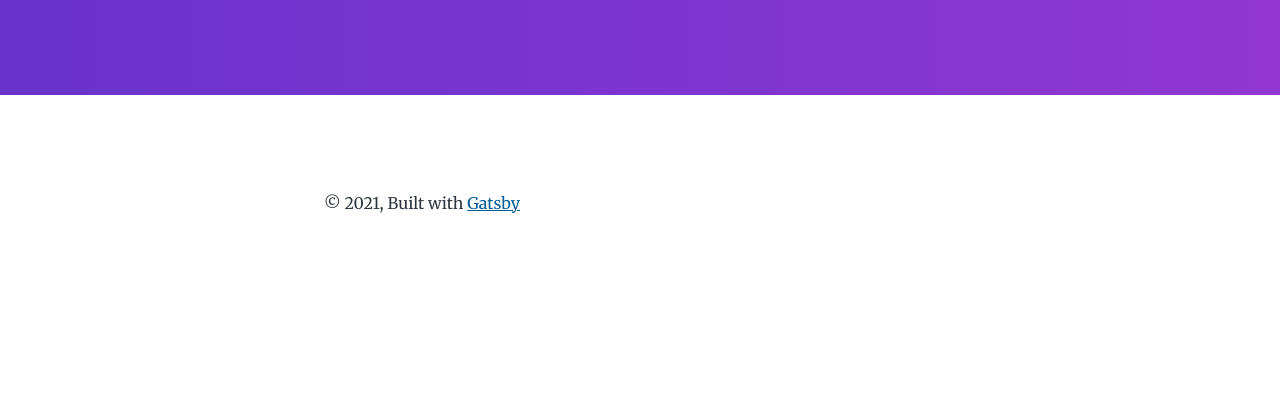
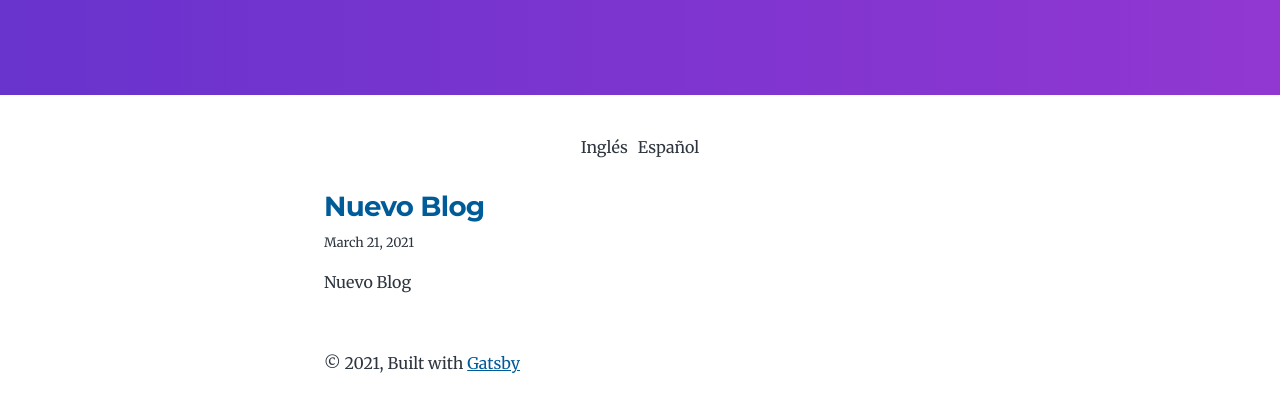
Before and after one commit to Alejandro04/BlogAlejo2021Gatsby, a Gatsby site: page / in a window 1280 px wide. Shown: the part 305-716 px from the top of the page. Built offline with nearby package versions, Linux system fonts and the light colour scheme; Gatsby itself is replaced by a stand-in of ours.

Commit message:
fix lang config

```diff
--- a/src/pages/index.js
+++ b/src/pages/index.js
@@ -12,7 +12,9 @@ const BlogIndex = ({ data, location }) => {
 
   useEffect(() => {
     const lang = localStorage.getItem('lang')
-    setDefaultLangKey(lang)
+    if(lang){
+      setDefaultLangKey(lang)
+    }
   }, [])
 
   const updateLang = (lang) => {
```
